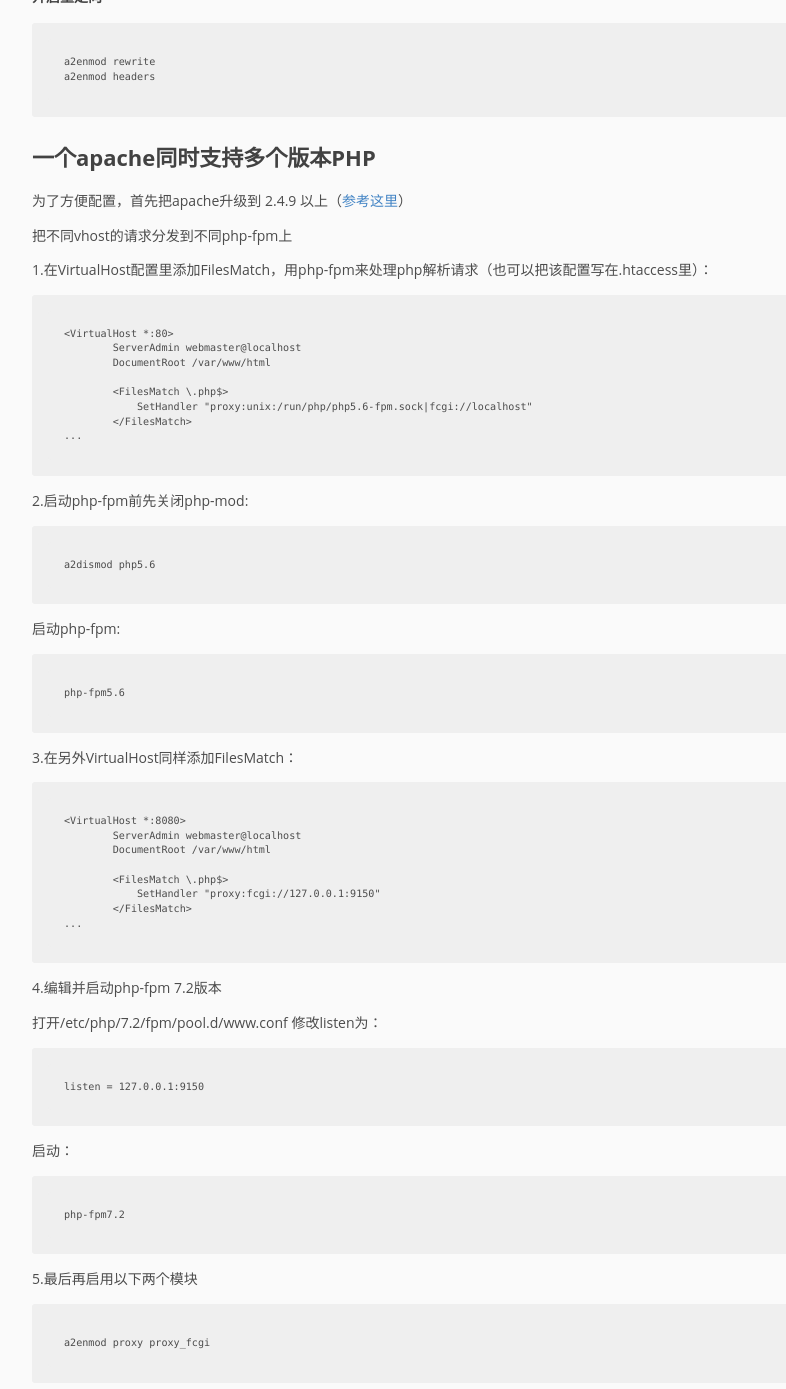
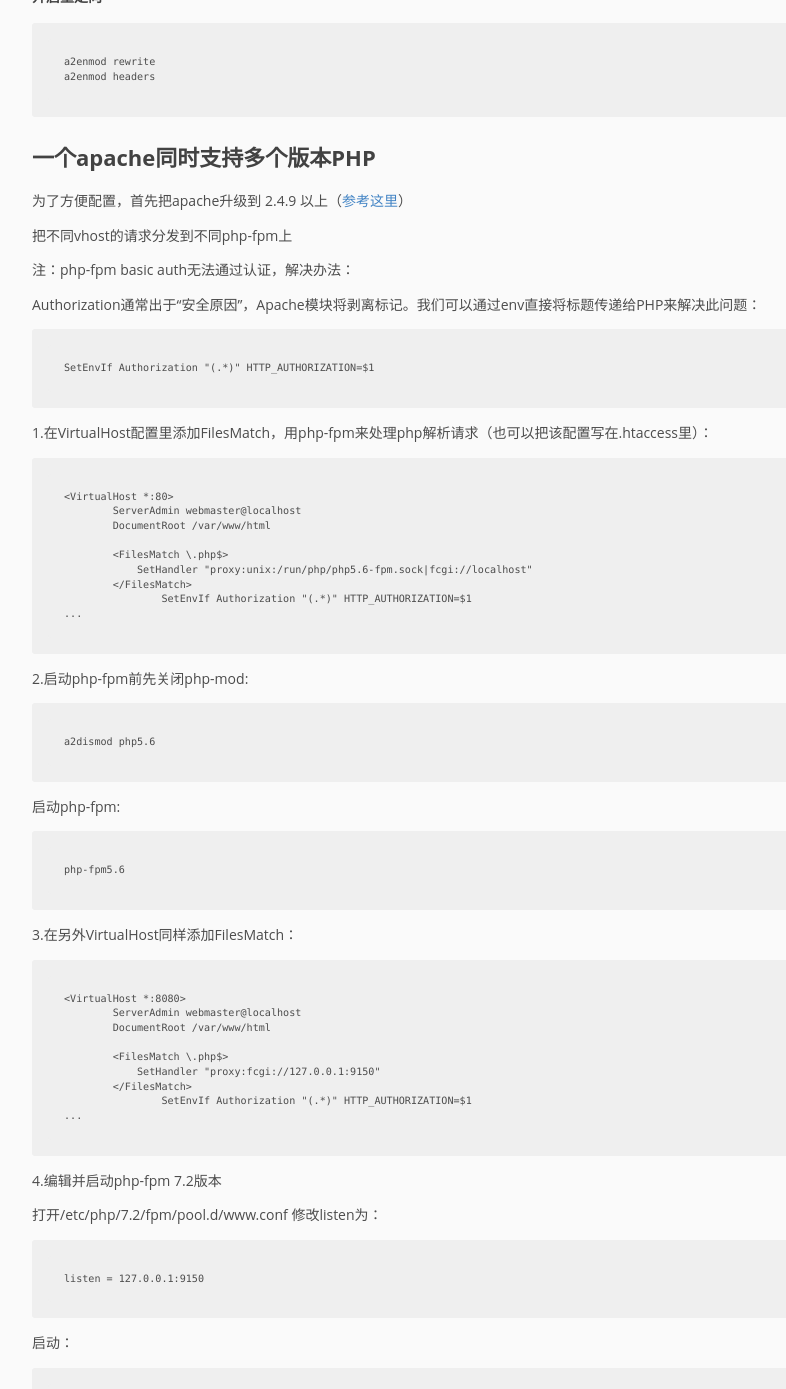
Before and after one commit to pingmalu/pingmalu.github.io, a Jekyll site: the page built from _posts/2018-04-03-PHP多版本安装笔记.md, in a window 1280 px wide and 1400 px high, scrolled down 1712 px. Shown: the top 1389 px of the window, without its empty margins (168-954 px from the left). Built offline with Jekyll 4.4.1, drawn with Linux system fonts in a browser that asks for light colours.

Commit message:
'update'

```diff
--- a/_posts/2018-04-03-PHP多版本安装笔记.md
+++ b/_posts/2018-04-03-PHP多版本安装笔记.md
@@ -58,6 +58,13 @@ title:  "PHP多版本安装笔记"
 
 把不同vhost的请求分发到不同php-fpm上
 
+注：php-fpm basic auth无法通过认证，解决办法：
+
+Authorization通常出于“安全原因”，Apache模块将剥离标记。我们可以通过env直接将标题传递给PHP来解决此问题：
+
+	SetEnvIf Authorization "(.*)" HTTP_AUTHORIZATION=$1
+
+
 1.在VirtualHost配置里添加FilesMatch，用php-fpm来处理php解析请求（也可以把该配置写在.htaccess里）：
 
 	<VirtualHost *:80>
@@ -67,6 +74,7 @@ title:  "PHP多版本安装笔记"
 	        <FilesMatch \.php$>
 	            SetHandler "proxy:unix:/run/php/php5.6-fpm.sock|fcgi://localhost"
 	        </FilesMatch>
+			SetEnvIf Authorization "(.*)" HTTP_AUTHORIZATION=$1
 	...
 
 2.启动php-fpm前先关闭php-mod:
@@ -87,6 +95,7 @@ title:  "PHP多版本安装笔记"
 	        <FilesMatch \.php$>
 	            SetHandler "proxy:fcgi://127.0.0.1:9150"
 	        </FilesMatch>
+			SetEnvIf Authorization "(.*)" HTTP_AUTHORIZATION=$1
 	...
 
 
```
